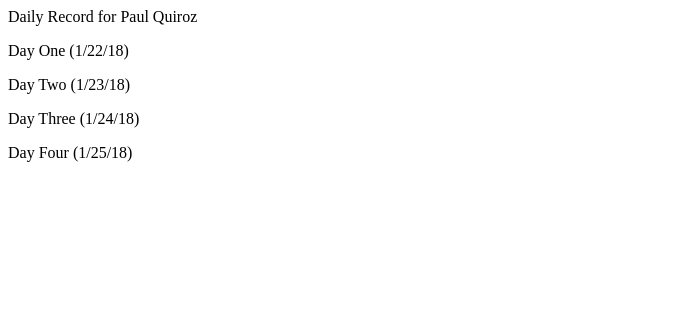
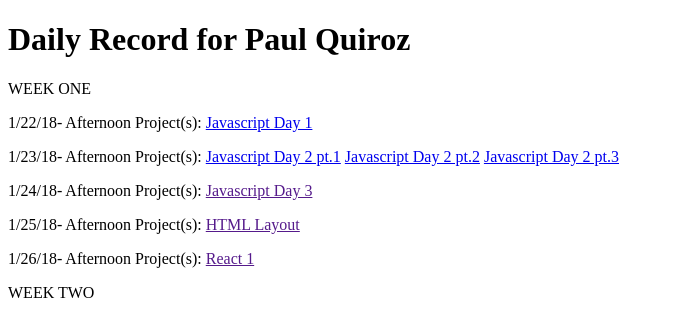
Before and after one commit to PaulQ77/daily-projects, a plain HTML site: page index.html in a window 1280 px wide. Shown: the whole page, without its empty margins (0-674 px from the left). Drawn offline with Linux system fonts and the light colour scheme.

Commit message:
updated info

```diff
--- a/index.html
+++ b/index.html
@@ -11,20 +11,43 @@
 
 </head>
 
+<h1>
+        Daily Record for Paul Quiroz
+
+</h1>
+
+<body>
+
+<div>
+    WEEK ONE
+
+<p> 1/22/18- Afternoon Project(s):
+    <a href="https://github.com/PaulQ77/javascript-1-afternoon">Javascript Day 1</a>
+</p>
+
+<p> 1/23/18- Afternoon Project(s):
+        <a href="https://github.com/PaulQ77/javascript-2-afternoon">Javascript Day 2 pt.1</a>
+        <a href="https://github.com/PaulQ77/javascript-2-afternoon-2">Javascript Day 2 pt.2</a>
+        <a href="https://github.com/PaulQ77/javascript-2-afternoon-3">Javascript Day 2 pt.3</a>
+
+</p>
+
+<p> 1/24/18- Afternoon Project(s):
+        <a href="">Javascript Day 3</a>
+</p>
+
+<p> 1/25/18- Afternoon Project(s):
+        <a href="">HTML Layout</a>
+</p>
+
+<p> 1/26/18- Afternoon Project(s):
+        <a href="">React 1</a>
+</p>
+</div>
+<div>
+    WEEK TWO
+</div>
 
 
-<body>
-Daily Record for Paul Quiroz
-
-<p>Day One (1/22/18)
-
-</p>
-<p>Day Two (1/23/18)
-
-</p>
-<p>Day Three (1/24/18)
-
-</p>
-<p>Day Four (1/25/18)</p>
 
 </body>
```
